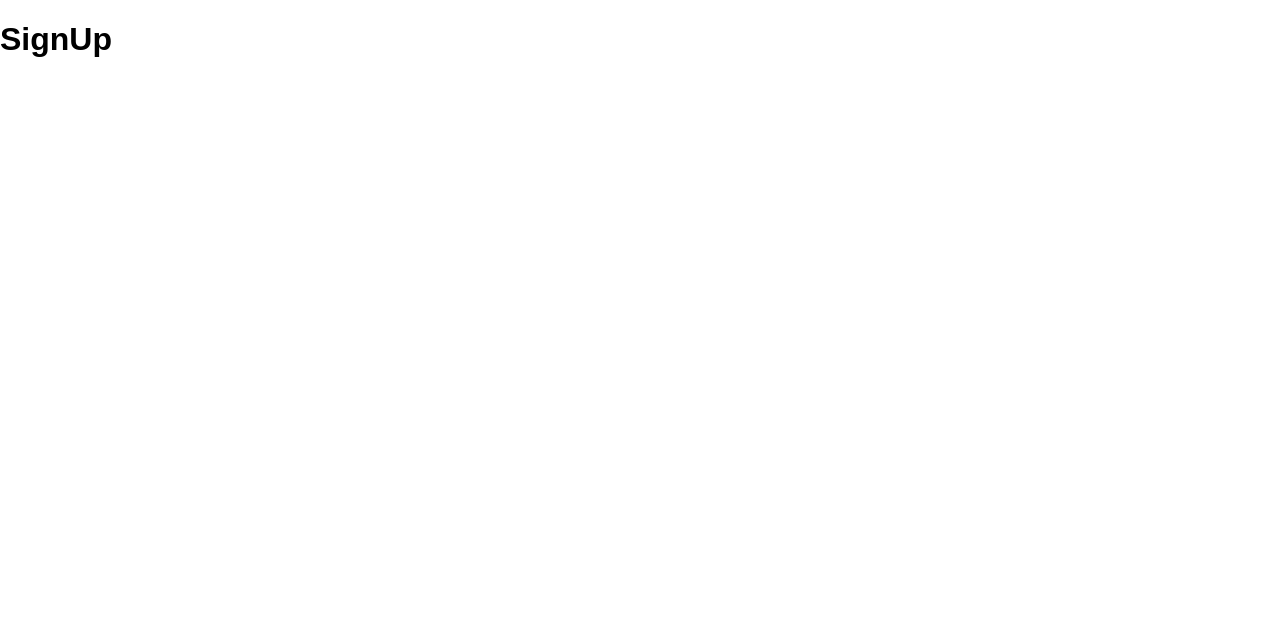
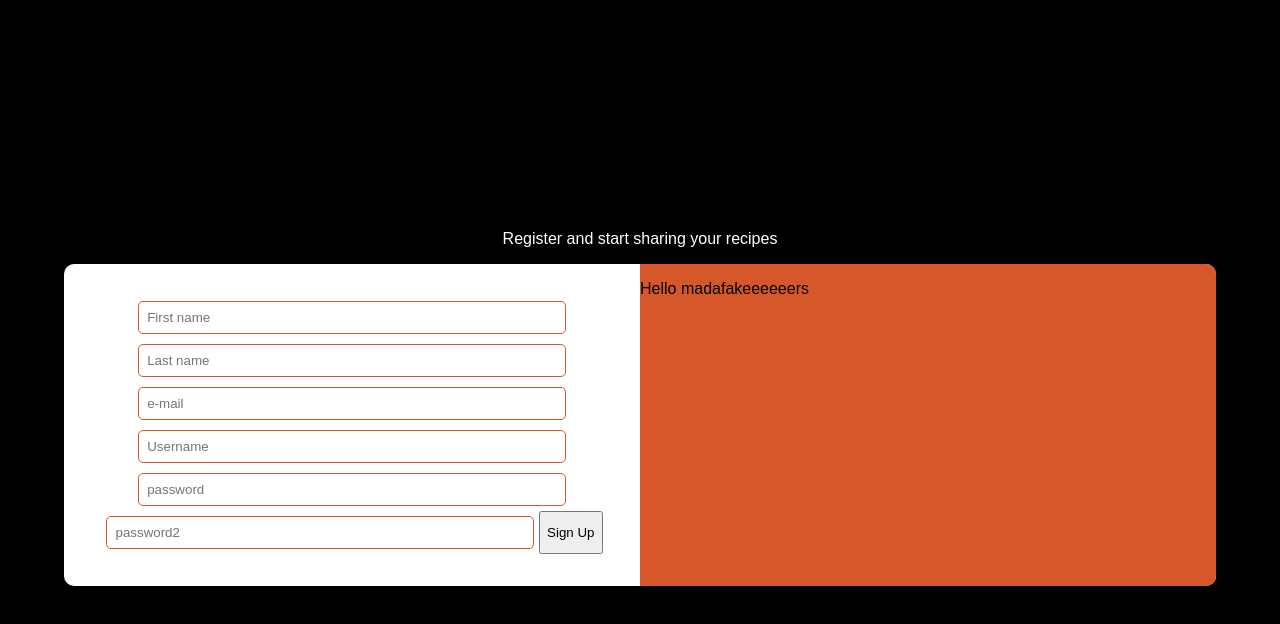
Before and after one commit to FacundoRinon/recipeBookFront, a React (Vite) app in the folder vite-project/: page /signup in a window 1280 px wide. Shown: the top 624 px of the page. Built offline with nearby package versions, Linux system fonts and the light colour scheme.

Commit message:
Sing Up, Api POST request ready

```diff
--- a/vite-project/src/pages/SignUp/index.jsx
+++ b/vite-project/src/pages/SignUp/index.jsx
@@ -1,7 +1,113 @@
+import React, { useState } from "react";
+import { useNavigate } from "react-router-dom";
+import { useDispatch } from "react-redux";
+import { setToken } from "../../redux/userSlice";
+import axios from "axios";
+import "./index.scss";
+
 function SignUp() {
+  const navigate = useNavigate();
+  const dispatch = useDispatch();
+
+  const [firstnameValue, setFirstnameValue] = useState("");
+  const [lastnameValue, setLastnameValue] = useState("");
+  const [emailValue, setEmailValue] = useState("");
+  const [usernameValue, setUsernameValue] = useState("");
+  const [passwordValue, setPasswordValue] = useState("");
+  const [password2Value, setPassword2Value] = useState("");
+
+  async function handleSubmit(event) {
+    event.preventDefault();
+
+    const response = await axios({
+      method: "POST",
+      url: `${import.meta.env.VITE_API_URL}/user/`,
+      data: {
+        firstname: firstnameValue,
+        lastname: lastnameValue,
+        username: usernameValue,
+        email: emailValue,
+        password: passwordValue,
+        password2: password2Value,
+      },
+    });
+    if (response.data.token) {
+      dispatch(setToken(response.data));
+      navigate("/");
+    }
+  }
+
   return (
     <>
-      <h1>SignUp</h1>
+      <div className="signUp">
+        <p className="signUp__message">
+          Register and start sharing your recipes
+        </p>
+        <div className="signUp__space">
+          <div className="signUp__form">
+            <form id="form" method="post" action="/" onSubmit={handleSubmit}>
+              <input
+                id="firstname"
+                type="text"
+                className="form__input"
+                placeholder="First name"
+                name="firstname"
+                value={firstnameValue}
+                onChange={(event) => setFirstnameValue(event.target.value)}
+              />
+              <input
+                id="lastname"
+                type="text"
+                className="form__input"
+                placeholder="Last name"
+                name="lastname"
+                value={lastnameValue}
+                onChange={(event) => setLastnameValue(event.target.value)}
+              />
+              <input
+                id="e-mail"
+                type="text"
+                className="form__input"
+                placeholder="e-mail"
+                name="e-mail"
+                value={emailValue}
+                onChange={(event) => setEmailValue(event.target.value)}
+              />
+              <input
+                id="username"
+                type="text"
+                className="form__input"
+                placeholder="Username"
+                name="username"
+                value={usernameValue}
+                onChange={(event) => setUsernameValue(event.target.value)}
+              />
+              <input
+                id="password"
+                type="password"
+                className="form__input"
+                placeholder="password"
+                name="password"
+                value={passwordValue}
+                onChange={(event) => setPasswordValue(event.target.value)}
+              />
+              <input
+                id="password2"
+                type="password"
+                className="form__input"
+                placeholder="password2"
+                name="password2"
+                value={password2Value}
+                onChange={(event) => setPassword2Value(event.target.value)}
+              />
+              <button type="submit">Sign Up</button>
+            </form>
+          </div>
+          <div className="signUp__carousell">
+            <p>Hello madafakeeeeeers</p>
+          </div>
+        </div>
+      </div>
     </>
   );
 }
--- a/vite-project/src/pages/SignUp/index.scss
+++ b/vite-project/src/pages/SignUp/index.scss
@@ -0,0 +1,48 @@
+@import "../../theme/variables.scss";
+
+.signUp {
+  display: flex;
+  flex-direction: column;
+  justify-content: center;
+  align-items: center;
+  height: 100vh;
+  background-color: black;
+}
+
+.signUp__message {
+  color: white;
+}
+
+.signUp__space {
+  width: 90%;
+  background-color: white;
+  border-radius: 10px;
+  display: flex;
+  flex-wrap: wrap;
+}
+
+.signUp__form {
+  width: 50%;
+}
+
+#form {
+  display: flex;
+  flex-wrap: wrap;
+  justify-content: center;
+  padding: 2rem;
+}
+
+.form__input {
+  width: 80%;
+  padding: 0.5rem;
+  margin: 5px;
+  border: 1px solid $color-primary;
+  border-radius: 5px;
+}
+
+.signUp__carousell {
+  width: 50%;
+  background-color: $color-primary;
+  border-top-right-radius: 10px;
+  border-bottom-right-radius: 10px;
+}
```
Also changed, not shown: 1 other file (tests, documents, lock files or other folders).
